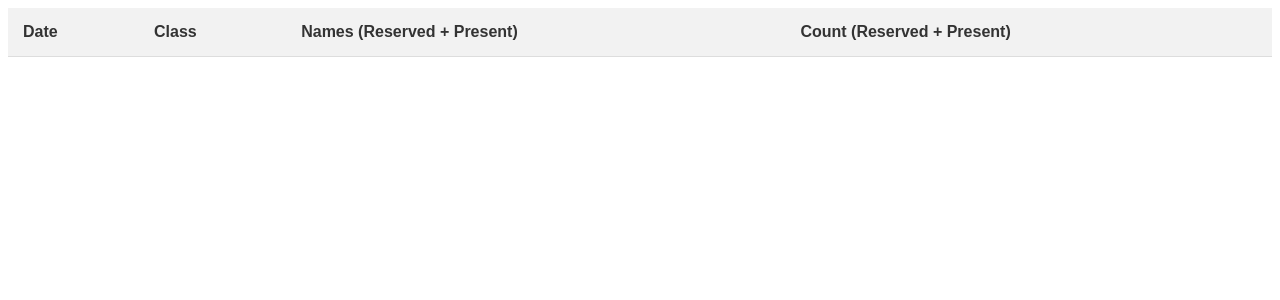
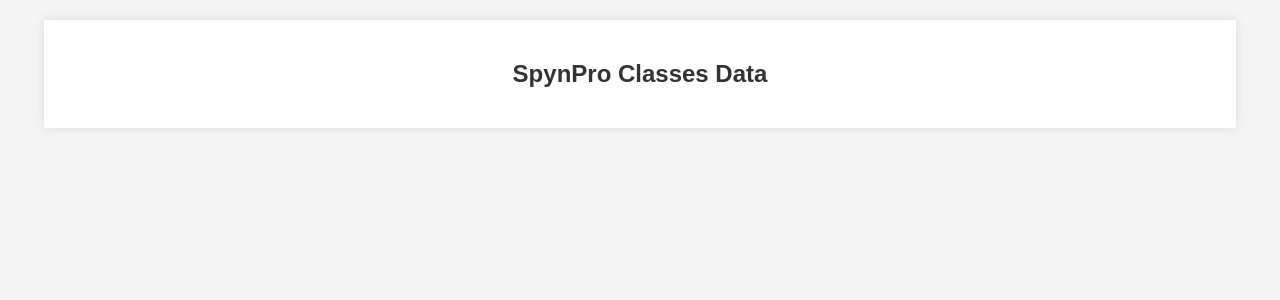
Before and after one commit to deepanshu-sagar/spyn_FlaskWrapper, a Flask app: page / in a window 1280 px wide. Shown: the top 300 px of the page. Run offline with Flask 3, Linux system fonts and the light colour scheme; lists and menus that the app fills with data are empty.

Commit message:
Update SpynProAPI to fetch user data for the current day and the next two days

```diff
--- a/templates/index.html
+++ b/templates/index.html
@@ -5,40 +5,44 @@
     <meta name="viewport" content="width=device-width, initial-scale=1.0">
     <title>SpynPro Classes Data</title>
     <style>
-        /* General table styling */
+        body {
+            font-family: Arial, sans-serif;
+            background-color: #f4f4f4;
+            margin: 0;
+            padding: 0;
+        }
+        .container {
+            width: 90%;
+            margin: 20px auto;
+            background: #fff;
+            padding: 20px;
+            box-shadow: 0 0 10px rgba(0,0,0,0.1);
+        }
+        h2 {
+            text-align: center;
+            margin-bottom: 20px;
+            color: #333;
+        }
         table {
             width: 100%;
             border-collapse: collapse;
-            font-family: Arial, sans-serif; /* Use a more readable font */
+            margin-bottom: 20px;
         }
-
         th, td {
             padding: 15px;
             text-align: left;
             border-bottom: 1px solid #ddd;
         }
-
-        /* Header styling */
         th {
             background-color: #f2f2f2;
             color: #333;
         }
-
-        /* Alternating row colors */
         tr:nth-child(even) {
             background-color: #f5f5f5;
         }
-
-        /* Hover effect for rows */
         tr:hover {
             background-color: #f0dbdb;
         }
-
-        /* Remove hover effect for header */
-        th:hover {
-            background-color: #f2f2f2;
-        }
-
         @media screen and (max-width: 600px) {
             table {
                 display: block;
@@ -46,41 +50,57 @@
                 overflow-x: auto;
             }
         }
-
+        .separator {
+            margin: 20px 0;
+            text-align: center;
+            font-weight: bold;
+            color: #555;
+        }
+        th, td {
+            border-right: 1px solid #ddd;
+        }
+        th:last-child, td:last-child {
+            border-right: none;
+        }
     </style>
 </head>
 <body>
-
-<table>
+    <div class="container">
+        <h2>SpynPro Classes Data</h2>
+        <div id="tablesContainer"></div>
+    </div>
+    <script>
+        function fetchData() {
+            fetch('http://127.0.0.1:5000/fetch_data')
+                .then(response => response.json())
+                .then(data => {
+                    const dates = [...new Set(data.map(entry => entry.date))];
+                    let html = '';
+                    dates.forEach(date => {
+                        html += `<div class="separator">Data for ${date}</div>`;
+                        html += `<table>
                                     <thead>
                                         <tr>
                                             <th>Date</th>
                                             <th>Class</th>
-            <th>Names (Reserved + Present)</th>
+                                            <th>Reserved Names</th>
+                                            <th>Present Names</th>
                                             <th>Count (Reserved + Present)</th>
                                         </tr>
                                     </thead>
-    <tbody id="tableBody">
-        <!-- Data will be populated here -->
-    </tbody>
-</table>
-
-<script>
-    function fetchData() {
-        fetch('https://spyn-wrapper.onrender.com/fetch_data')
-            .then(response => response.json())
-            .then(data => {
-                let html = '';
-                for (let entry of data) {
-                    const allNames = [...entry.reserved_usernames, ...entry.present_usernames];
+                                    <tbody>`;
+                        data.filter(entry => entry.date === date).forEach(entry => {
                             html += `<tr>
                                         <td>${entry.date}</td>
                                         <td>${entry.class_title}</td>
-                                <td>${allNames.join(', ')}</td>
-                                <td>${allNames.length}</td>
+                                        <td>${entry.reserved_usernames.join(', ')}</td>
+                                        <td>${entry.present_usernames.join(', ')}</td>
+                                        <td>${entry.reserved_usernames.length + entry.present_usernames.length}</td>
                                      </tr>`;
-                }
-                document.getElementById('tableBody').innerHTML = html;
+                        });
+                        html += `</tbody></table>`;
+                    });
+                    document.getElementById('tablesContainer').innerHTML = html;
                 });
         }
 
@@ -90,6 +110,5 @@
         // Refresh data every 1 minute (60,000 milliseconds)
         setInterval(fetchData, 60000);
     </script>
-
 </body>
 </html>
```
Also changed, not shown: spyn_pro_api.py (+15 -11 lines). Lines whose indentation alone changed are shown as unchanged.
